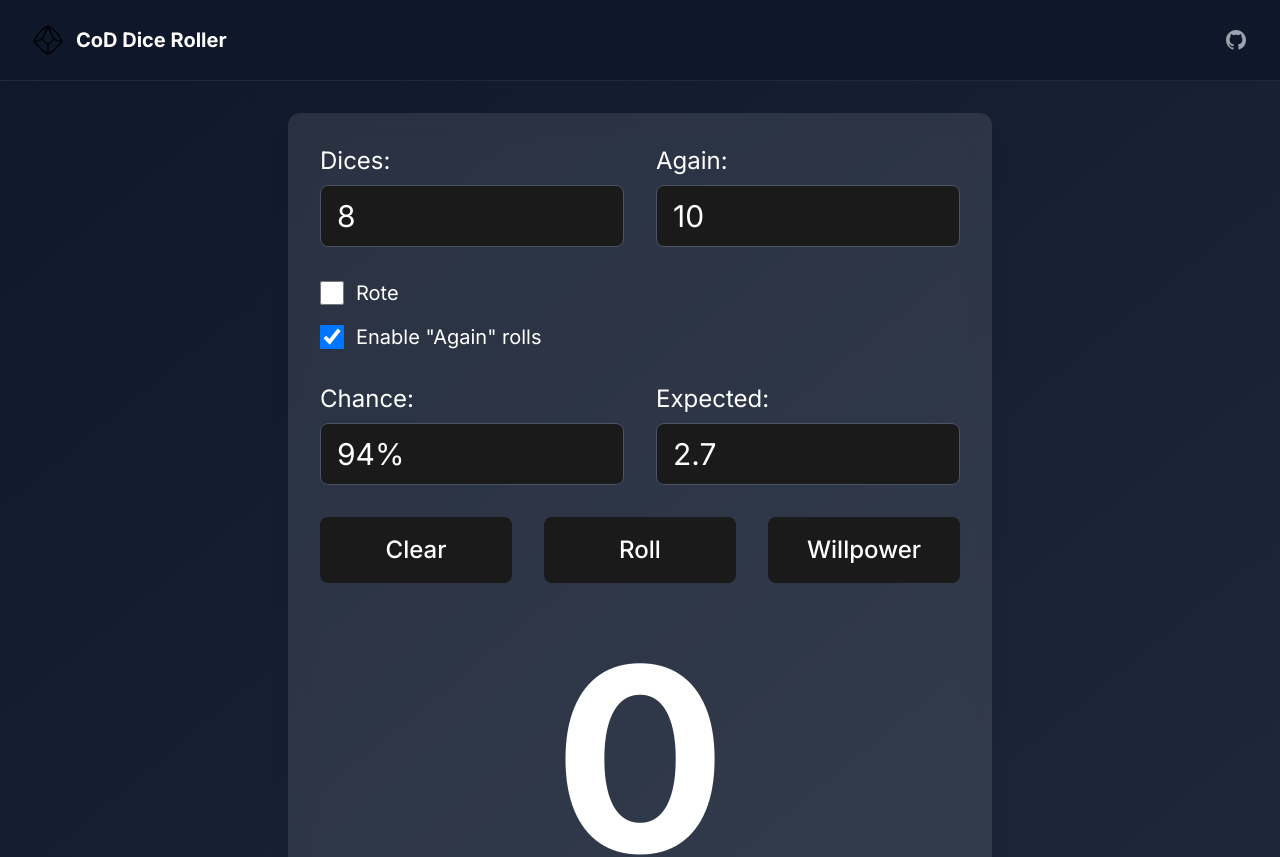
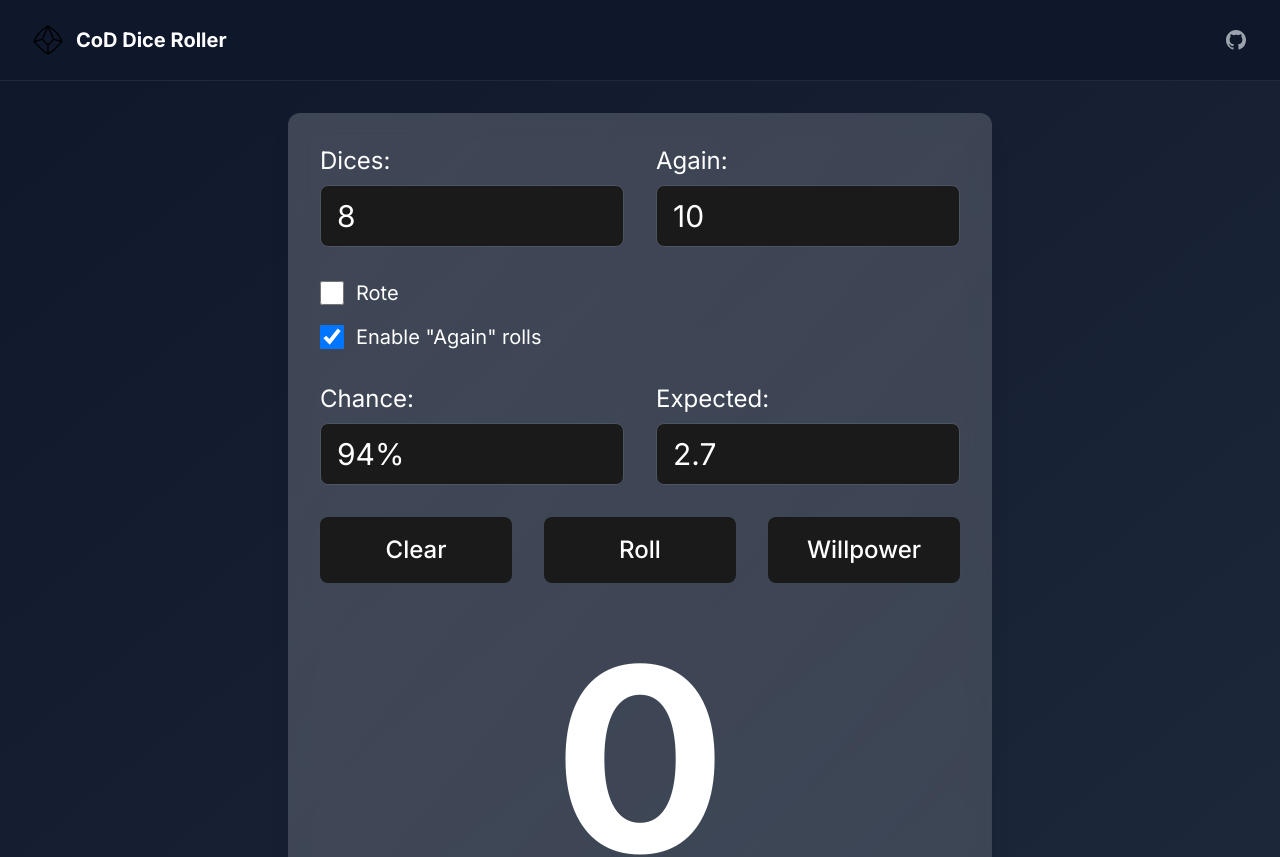
Before and after one commit to MaxAndreasLundin/dice_roller, a React (Vite) app: page / in a window 1280 px wide. Shown: the top 857 px of the page. Built offline with nearby package versions, Linux system fonts and the light colour scheme.

Commit message:
frosted glass

```diff
--- a/src/Components/DiceRoller.tsx
+++ b/src/Components/DiceRoller.tsx
@@ -170,6 +170,8 @@ export function DiceRoller(): JSX.Element {
   return (
     <div className="max-w-3xl mx-auto px-4 sm:px-6 lg:px-8">
       <div className="relative bg-white bg-opacity-10 backdrop-filter backdrop-blur-md rounded-xl p-8 shadow-xl overflow-hidden">
+        <div className="absolute inset-0 bg-gradient-to-br from-white/10 to-white/5"></div>
+        <div className="relative z-10">
           <div className="grid grid-cols-2 gap-8 mb-8">
             <div className="flex flex-col">
               <label htmlFor="dices" className="text-2xl mb-2">
@@ -277,5 +279,6 @@ export function DiceRoller(): JSX.Element {
           </div>
         </div>
       </div>
+    </div>
   );
 }
```
Lines whose indentation alone changed are shown as unchanged.
